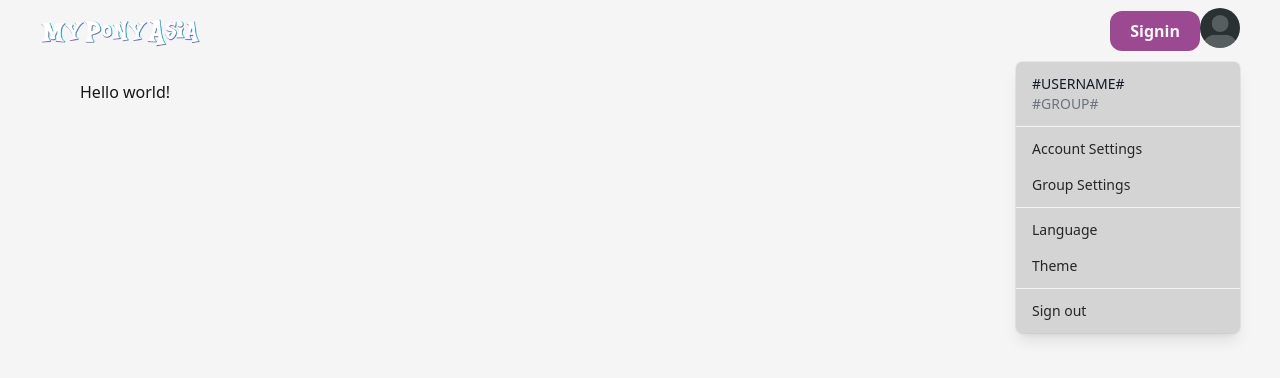
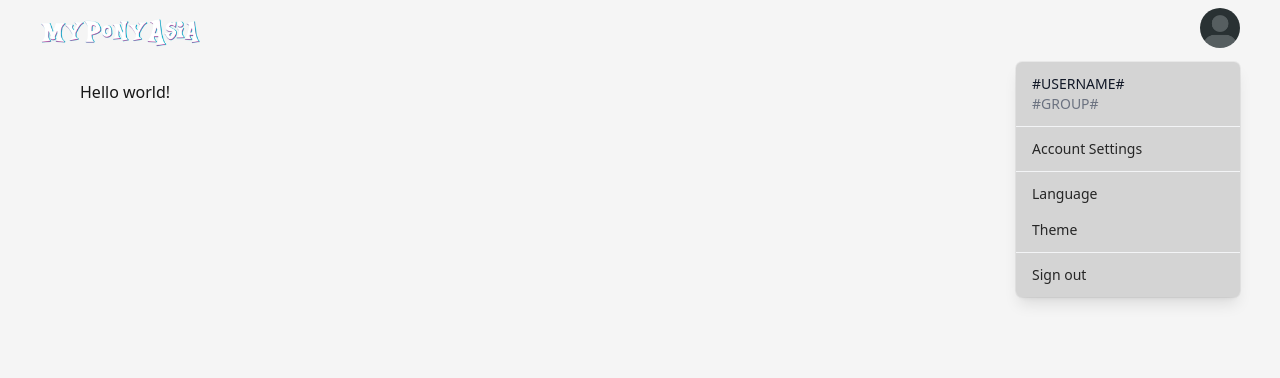
Before and after one commit to MPA-Project/mpa-hub-novel, a Nuxt app: page / in a window 1280 px wide. Both pictures are taken after a click on the button 1220 px from the left and 28 px from the top of the page. Shown: the top 378 px of the page. Built offline with nearby package versions, Linux system fonts and the light colour scheme.

Commit message:
chore: add redirect profile setting

```diff
--- a/components/Header.vue
+++ b/components/Header.vue
@@ -16,11 +16,11 @@
         <div class="flex-1"></div>
 
         <!-- Sign in -->
-        <div>
+        <!-- <div>
           <button class="btnTheme">
             Signin
           </button>
-        </div>
+        </div> -->
         <!-- End Sign in -->
 
         <!-- Avatar -->
@@ -42,10 +42,7 @@
                   </div>
                   <div class="py-1">
                     <MenuItem v-slot="{ active }">
-                      <a href="#" :class="[active ? 'bg-gray-100 text-gray-900' : '', 'block px-4 py-2 text-sm']">Account Settings</a>
-                    </MenuItem>
-                    <MenuItem v-slot="{ active }">
-                      <a href="#" :class="[active ? 'bg-gray-100 text-gray-900' : '', 'block px-4 py-2 text-sm']">Group Settings</a>
+                      <a href="https://mpa-hub-nuxt.vercel.app/user/me" :class="[active ? 'bg-gray-100 text-gray-900' : '', 'block px-4 py-2 text-sm']">Account Settings</a>
                     </MenuItem>
                   </div>
                   <div class="py-1">
```
